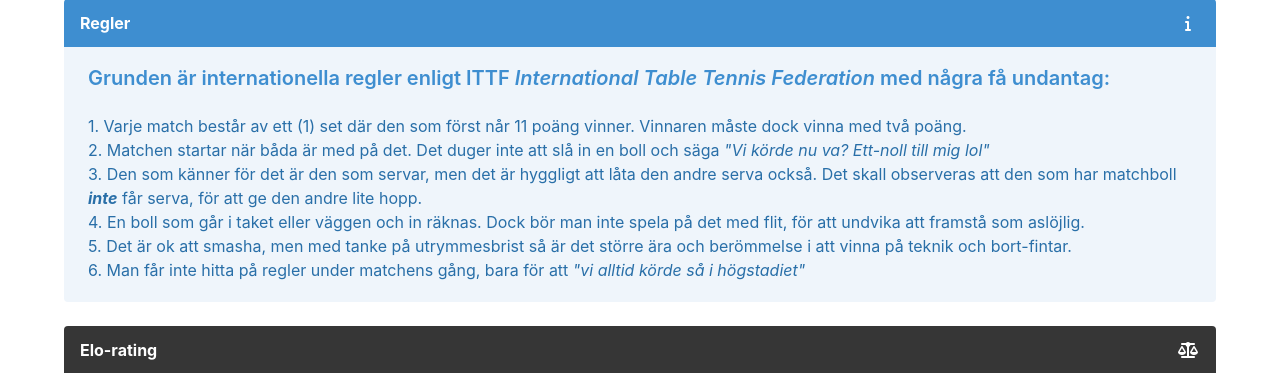
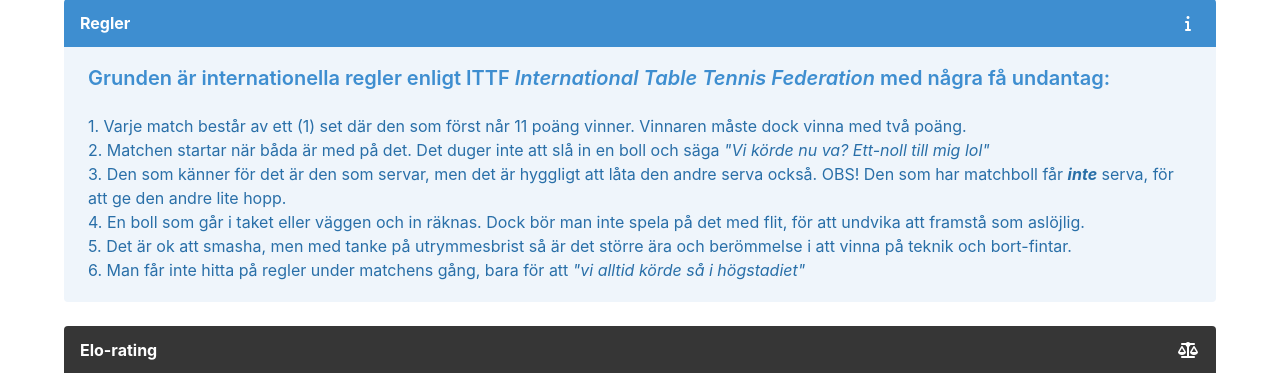
Before and after one commit to Ubiquitous-X/elo-rating, a Flask app: page /info in a window 1280 px wide. Shown: the part 129-502 px from the top of the page. Run offline with Flask 3, Linux system fonts and the light colour scheme.

Commit message:
minor tweak

```diff
--- a/templates/info.html
+++ b/templates/info.html
@@ -10,7 +10,7 @@
         <p class="title is-5 has-text-info">Grunden är internationella regler enligt ITTF <em>International Table Tennis Federation</em> med några få undantag:</p>
         <p>1. Varje match består av ett (1) set där den som först når 11 poäng vinner. Vinnaren måste dock vinna med två poäng.</p>
         <p>2. Matchen startar när båda är med på det. Det duger inte att slå in en boll och säga <em>"Vi körde nu va? Ett-noll till mig lol"</em></p>
-        <p>3. Den som känner för det är den som servar, men det är hyggligt att låta den andre serva också. Det skall observeras att den som har matchboll <strong><em>inte</em></strong> får serva, för att ge den andre lite hopp.</p>
+        <p>3. Den som känner för det är den som servar, men det är hyggligt att låta den andre serva också. OBS! Den som har matchboll får <strong><em>inte</em></strong> serva, för att ge den andre lite hopp.</p>
         <p>4. En boll som går i taket eller väggen och in räknas. Dock bör man inte spela på det med flit, för att undvika att framstå som aslöjlig.</p>
         <p>5. Det är ok att smasha, men med tanke på utrymmesbrist så är det större ära och berömmelse i att vinna på teknik och bort-fintar.</p>
         <p>6. Man får inte hitta på regler under matchens gång, bara för att <em>"vi alltid körde så i högstadiet"</em></p>
```
